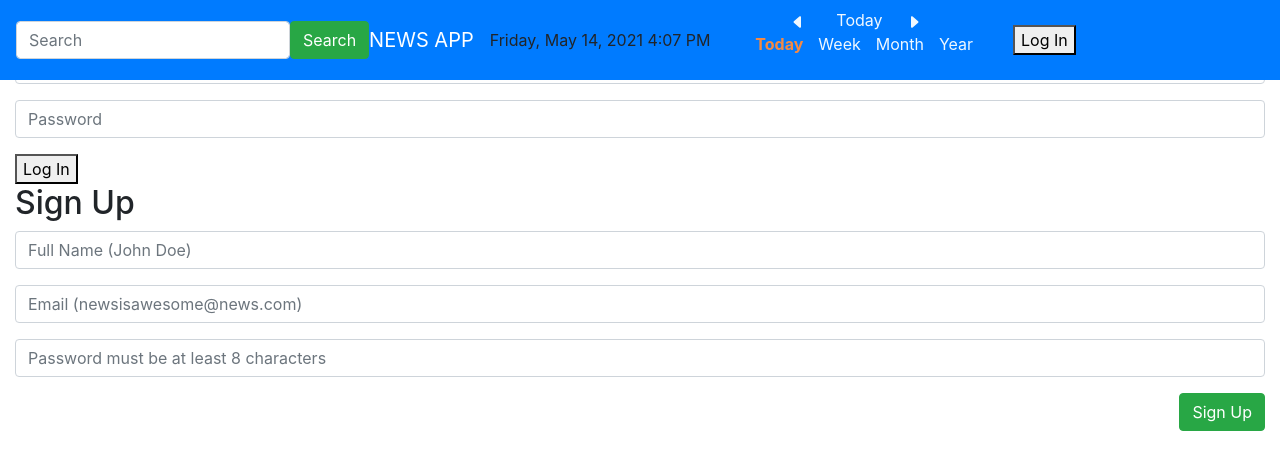
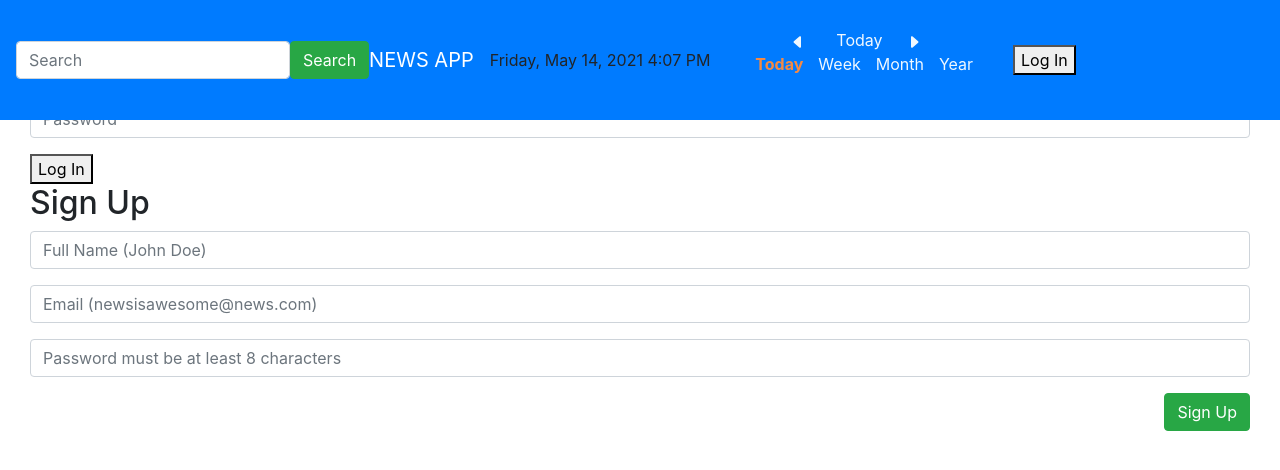
Before and after one commit to Bryan-Thaoxaochay/news-app, a React (Create React App) app in the folder client/: page /login in a window 1280 px wide. Shown: the top 470 px of the page. Built offline with nearby package versions, Linux system fonts and the light colour scheme; no server answers.

Commit message:
messed a bit with main.js's styling

```diff
--- a/client/src/App.js
+++ b/client/src/App.js
@@ -4,6 +4,7 @@ import Main from "./pages/Main";
 import Article from "./pages/Article";
 import SignupLogin from "./pages/SignupLogin";
 import Nav from "./components/Nav";
+import {Container} from "./components/Grid";
 import Profile from "./components/Profile";
 import SideBar from "./components/SideBar";
 import CategoryContext from "./utils/CategoryContext";
@@ -17,10 +18,10 @@ function App() {
 
   return (
     <Router>
-      <div>
+      <Container fluid window>
         <ArticleContext.Provider value={{articles, setArticles}}>
         <CategoryContext.Provider value={{category, setCategory}}>
-          <Nav />
+          <Nav/>
           <Profile />
           <Switch>
             <Route exact path="/" component={Main} />
@@ -29,7 +30,7 @@ function App() {
           </Switch>
         </CategoryContext.Provider>
         </ArticleContext.Provider>
-      </div>
+      </Container>
     </Router>
   );
 }
--- a/client/src/components/Grid/index.js
+++ b/client/src/components/Grid/index.js
@@ -1,11 +1,12 @@
 import { PromiseProvider } from "mongoose";
 import React from "react";
+import "./style.css";
 
 // Exporting the Container, Row, and Col components from this file
 
 // This Container component allows us to use a bootstrap container without worrying about class names
-export function Container({ fluid, content, children }, props) {
-  return <div className={`container${fluid ? "-fluid" : ""} ${content ? "content" : ""}`}>{children}</div>;
+export function Container({ fluid, content, window, main, children }, props) {
+  return <div className={`container${fluid ? "-fluid" : ""} ${content ? "content" : ""} ${window ? "window" : ""} ${main ? "main" : ""}`}>{children}</div>;
 }
 
 // This Row component lets us use a bootstrap row without having to think about class names
--- /dev/null
+++ b/client/src/components/Grid/style.css
@@ -0,0 +1,12 @@
+.content {
+    height:100%;
+    padding:0px;
+}
+
+.main {
+    height:85%;
+}
+
+.window {
+    height:100vh;
+}
--- a/client/src/components/Nav/style.css
+++ b/client/src/components/Nav/style.css
@@ -0,0 +1,3 @@
+.navbar {
+    height:15%;
+}
--- a/client/src/pages/Main.js
+++ b/client/src/pages/Main.js
@@ -6,12 +6,14 @@ import SideBar from "../components/SideBar";
 
 const Main = () => {
   return (
-    <Container fluid>
+    <Container fluid main>
       <Row>
-        <Col size="md-6">
-          <SideBar/>
+        <Col size="4">
+          <Container fluid content>
+            <SideBar/>
+          </Container>
         </Col>
-        <Col size="md-6 sm-12">
+        <Col size="8">
           <Container fluid content>
             <Carousel></Carousel>
           </Container>
```
